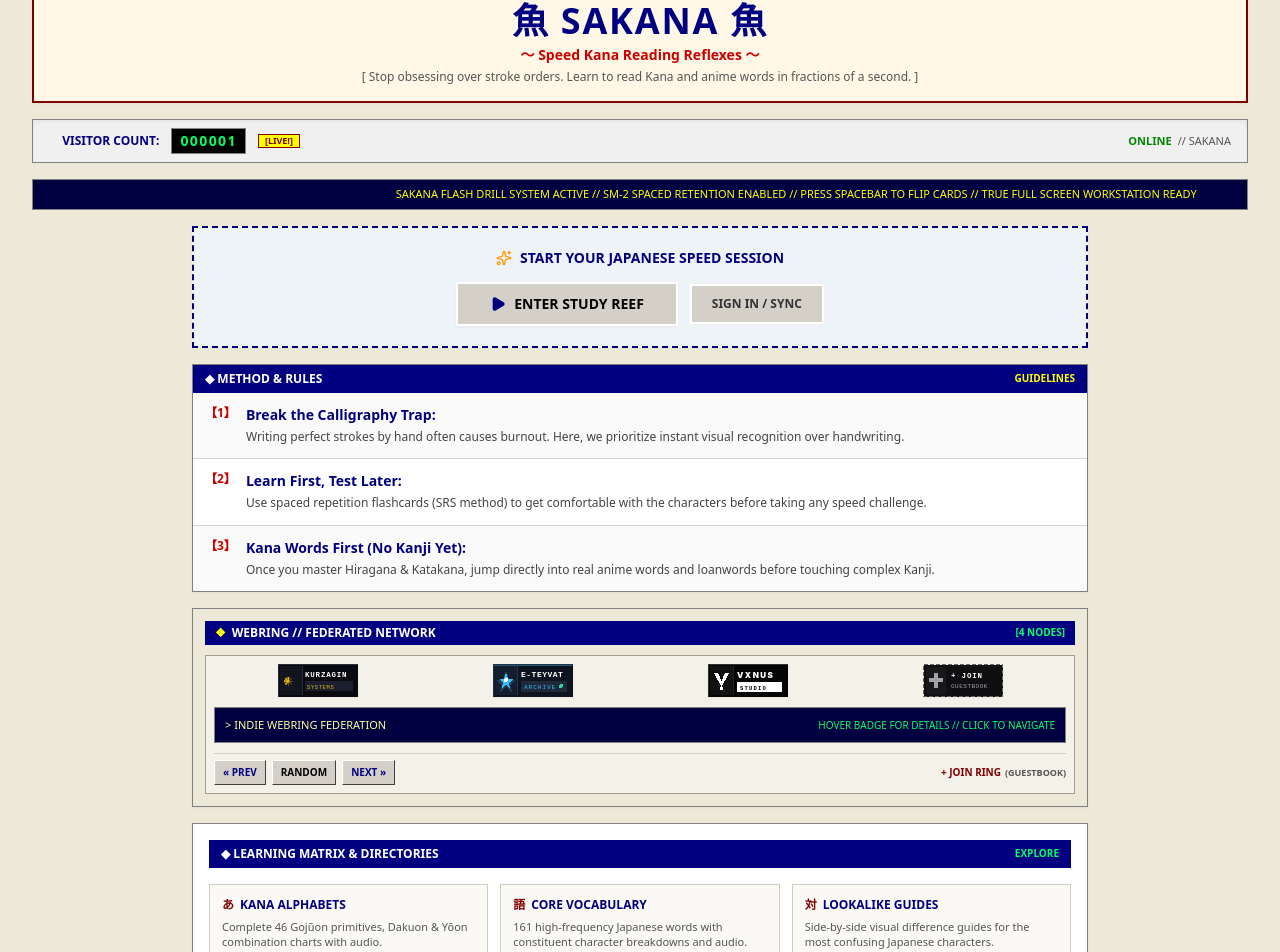
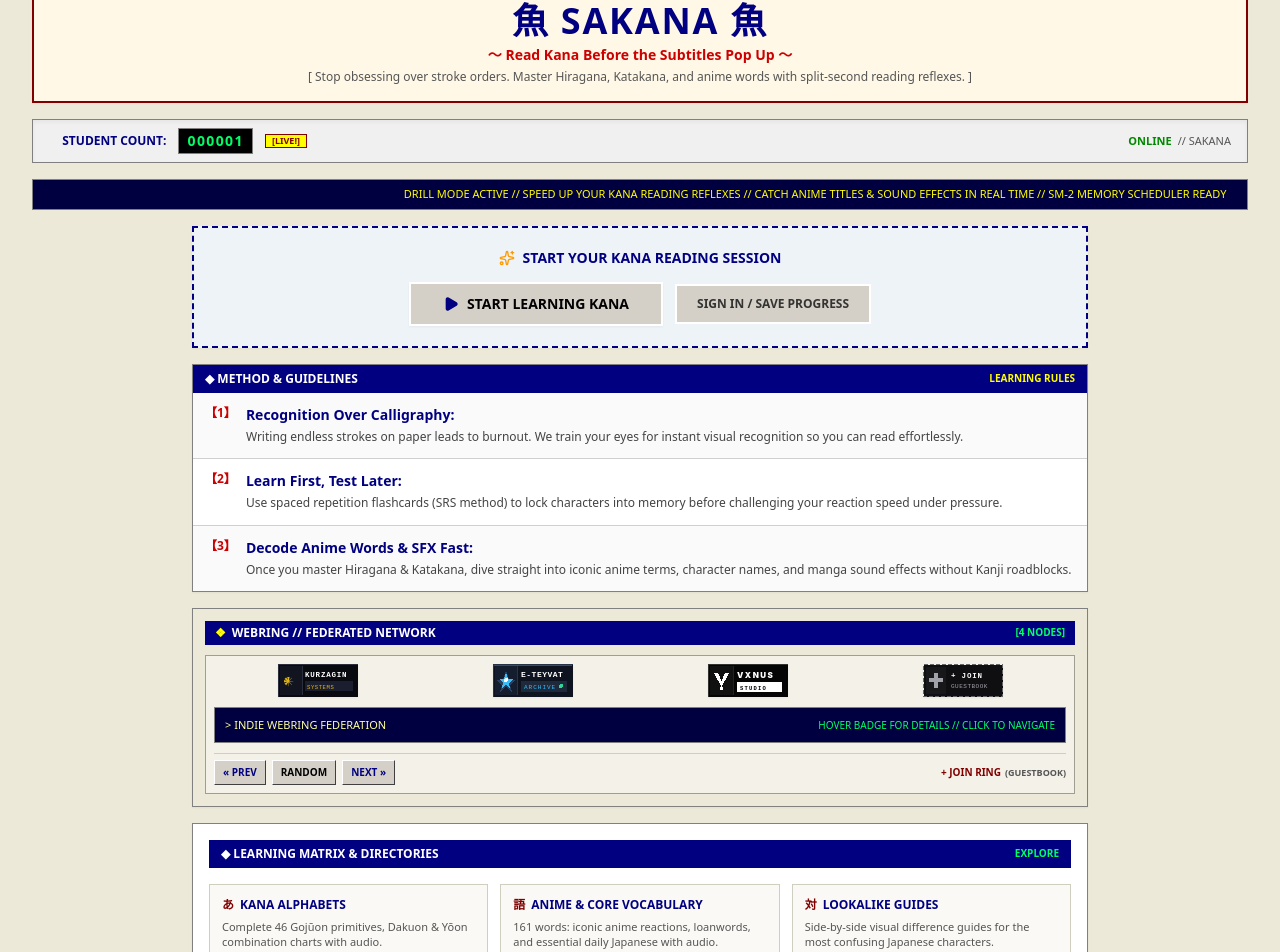
Before and after one commit to kurzagin/japanese-learning, a Next.js app: page / in a window 1280 px wide. Shown: the part 138-1090 px from the top of the page. Built offline with nearby package versions, Linux system fonts and the light colour scheme; no server answers; the database is empty.

Commit message:
chore: pivot copywriting and SEO to anime kana learning

```diff
--- a/src/app/HomeClient.tsx
+++ b/src/app/HomeClient.tsx
@@ -193,10 +193,10 @@ export default function HomePage() {
                   <div className="space-y-1.5">
                     <div className="font-bold text-[#000080] flex items-center gap-1.5">
                       <span className="text-[#800000]">語</span>
-                      <span>CORE VOCABULARY</span>
+                      <span>ANIME &amp; CORE VOCABULARY</span>
                     </div>
                     <p className="text-[11px] text-[#555] leading-snug">
-                      161 high-frequency Japanese words with constituent character breakdowns and audio.
+                      161 words: iconic anime reactions, loanwords, and essential daily Japanese with audio.
                     </p>
                   </div>
                   <div className="mt-3 pt-2 border-t border-[#e0ded0] flex flex-col gap-1 text-[11px]">
@@ -207,7 +207,7 @@ export default function HomePage() {
                       &bull; さかな (Fish / SaKana)
                     </Link>
                     <Link href="/words/neko" className="text-[#555] hover:underline">
-                      &bull; ねこ (Cat)
+                      &bull; ねこ (Cat / Anime Companion)
                     </Link>
                     <Link href="/words/arigatou" className="text-[#555] hover:underline">
                       &bull; ありがとう (Thank you)
@@ -260,14 +260,14 @@ export default function HomePage() {
         </div>
       </main>
 
-      {/* Docked Retro Footer & Status Bar */}
+      {/* Docked Footer & Status Bar */}
       <footer className="border-t border-[#808080] bg-[#d4d0c8] px-3 sm:px-6 py-2 text-[11px] text-[#404040] flex items-center justify-between font-mono shrink-0">
         <div className="flex items-center gap-2">
           <span className="w-2 h-2 rounded-full bg-[#00aa00]"></span>
           <span>SAKANA READY</span>
         </div>
         <div className="flex items-center gap-4 text-[10px]">
-          <span className="hidden sm:inline">SAKANA PROJECT // JAPANESE READING SPEED DRILL</span>
+          <span className="hidden sm:inline">SAKANA PROJECT // KANA SPEED DRILL FOR ANIME FANS</span>
           <span className="border-l border-[#808080] pl-2 font-mono">UTF-8 // MULTILINGUAL</span>
         </div>
       </footer>
--- a/src/app/layout.tsx
+++ b/src/app/layout.tsx
@@ -13,27 +13,29 @@ export const viewport: Viewport = {
 export const metadata: Metadata = {
   metadataBase: new URL(siteUrl),
   title: {
-    default: "SaKana (魚) — Japanese Kana & Vocabulary Speed Drill",
+    default: "SaKana (魚) — Learn Kana for Anime Fans | Japanese Speed Drill",
     template: "%s | SaKana (魚)",
   },
   description:
-    "Master Hiragana, Katakana, and essential Japanese vocabulary fast with high-speed SRS flashcards, Voicevox audio pronunciation, and arcade drills.",
+    "Master Hiragana, Katakana, and iconic anime words fast. Built for anime and manga fans who want instant reading reflexes without handwriting burnout.",
   applicationName: "SaKana",
   authors: [{ name: "SaKana Project Team" }],
   generator: "Next.js",
   keywords: [
-    "Learn Japanese",
-    "Hiragana",
-    "Katakana",
+    "Learn Japanese for anime",
+    "Anime Hiragana",
+    "Anime Katakana",
+    "Read anime subtitles",
+    "Manga sound effects",
     "Japanese flashcards",
-    "Belajar Bahasa Jepang",
+    "Belajar Bahasa Jepang anime",
     "日本語学習",
     "ひらがな",
     "カタカナ",
     "Spaced Repetition System",
     "SRS Japanese",
     "Voicevox Japanese",
-    "Japanese vocabulary speed drill",
+    "Anime vocabulary speed drill",
   ],
   creator: "SaKana",
   publisher: "SaKana",
@@ -55,9 +57,9 @@ export const metadata: Metadata = {
     locale: "en_US",
     alternateLocale: ["id_ID", "ja_JP"],
     url: siteUrl,
-    title: "SaKana (魚) — Japanese Speed Drill & SRS Flashcards",
+    title: "SaKana (魚) — Learn Kana for Anime Fans | Japanese Speed Drill",
     description:
-      "Interactive Japanese learning web app featuring Hiragana & Katakana speed drills, native Voicevox neural audio, arcade challenges, and SM-2 spaced repetition.",
+      "Instant Kana recognition drill for anime & manga fans. Master Hiragana, Katakana, and anime vocabulary with SM-2 spaced repetition and Voicevox audio.",
     siteName: "SaKana",
   },
   twitter: {
--- a/src/app/opengraph-image.tsx
+++ b/src/app/opengraph-image.tsx
@@ -1,6 +1,6 @@
 import { ImageResponse } from "next/og";
 
-export const alt = "SaKana (魚) — Japanese Kana & Vocabulary Speed Drill";
+export const alt = "SaKana (魚) — Kana Reading Speed Drill for Anime Fans";
 export const size = {
   width: 1200,
   height: 630,
@@ -24,7 +24,7 @@ export default async function Image() {
           padding: "40px",
         }}
       >
-        {/* Top retro bar */}
+        {/* Top header bar */}
         <div
           style={{
             display: "flex",
@@ -39,7 +39,7 @@ export default async function Image() {
             letterSpacing: "2px",
           }}
         >
-          <span>魚 SAKANA // JAPANESE SPEED DRILL</span>
+          <span>魚 SAKANA // JAPANESE SPEED DRILL FOR ANIME FANS</span>
           <span style={{ color: "#00ff66" }}>● ONLINE</span>
         </div>
 
@@ -70,13 +70,13 @@ export default async function Image() {
           </div>
           <div
             style={{
-              fontSize: "32px",
+              fontSize: "30px",
               fontWeight: 700,
               color: "#cc0000",
               marginBottom: "16px",
             }}
           >
-            〜 Master Hiragana, Katakana & Core Vocabulary 〜
+            〜 Read Kana Before the Subtitles Pop Up 〜
           </div>
           <div
             style={{
@@ -87,13 +87,13 @@ export default async function Image() {
             }}
           >
             <span style={{ backgroundColor: "#000080", color: "#fff", padding: "6px 16px" }}>
-              SM-2 Spaced Repetition
+              Hiragana & Katakana
             </span>
             <span style={{ backgroundColor: "#800000", color: "#fff", padding: "6px 16px" }}>
-              Voicevox AI Audio
+              Anime Vocabulary & SFX
             </span>
             <span style={{ backgroundColor: "#006600", color: "#fff", padding: "6px 16px" }}>
-              Arcade Speed Drills
+              Voicevox Audio
             </span>
           </div>
         </div>
@@ -111,7 +111,7 @@ export default async function Image() {
           }}
         >
           <span>https://sakanajp.site</span>
-          <span>FREE ONLINE JAPANESE DRILL ENGINE</span>
+          <span>SPEED DRILL FOR ANIME & MANGA FANS</span>
         </div>
       </div>
     ),
--- a/src/app/words/page.tsx
+++ b/src/app/words/page.tsx
@@ -2,24 +2,25 @@ import type { Metadata } from "next";
 import WordsHubClient from "./WordsHubClient";
 
 export const metadata: Metadata = {
-  title: "Japanese Core Vocabulary Directory — 161 Essential Words with Audio",
+  title: "Core & Anime Japanese Vocabulary Directory — 161 Words with Audio",
   description:
-    "Explore essential Japanese Hiragana and Katakana vocabulary words with native Voicevox audio pronunciation, spelling breakdowns, English & Indonesian translations, and SRS practice cards.",
+    "Explore essential Japanese Hiragana and Katakana vocabulary words including popular anime terms with native Voicevox audio pronunciation, spelling breakdowns, English & Indonesian translations, and SRS practice cards.",
   alternates: {
     canonical: "/words",
   },
   openGraph: {
-    title: "Japanese Core Vocabulary Directory | SaKana",
+    title: "Core & Anime Japanese Vocabulary Directory | SaKana",
     description:
-      "Master essential Hiragana & Katakana words with native audio pronunciation and character breakdowns.",
+      "Master essential Hiragana & Katakana words and anime loanwords with native audio pronunciation and character breakdowns.",
     url: "/words",
   },
   keywords: [
+    "japanese anime vocabulary",
+    "anime words hiragana katakana",
     "japanese vocabulary list",
     "hiragana words",
     "katakana words",
     "learn japanese words",
-    "elementary japanese vocabulary",
     "sakanajp vocabulary",
   ],
 };
--- a/src/data/i18n.ts
+++ b/src/data/i18n.ts
@@ -412,22 +412,22 @@ export const translations: Record<Locale, TranslationSchema> = {
       mainNavigation: "Main Navigation",
     },
     home: {
-      welcomeBadge: "WELCOME TO SAKANA JAPANESE SPEED DRILL",
-      tagline: "Speed Kana Reading Reflexes",
-      subTagline: "Stop obsessing over stroke orders. Learn to read Kana and anime words in fractions of a second.",
-      counterLabel: "VISITOR COUNT:",
-      startSessionBanner: "START YOUR JAPANESE SPEED SESSION",
-      ticker: "SAKANA FLASH DRILL SYSTEM ACTIVE // SM-2 SPACED RETENTION ENABLED // PRESS SPACEBAR TO FLIP CARDS // TRUE FULL SCREEN WORKSTATION READY",
-      ctaEnter: "ENTER STUDY REEF",
-      ctaLogin: "SIGN IN / SYNC",
-      ruleTitle: "METHOD & RULES",
-      ruleTag: "GUIDELINES",
-      rule1Title: "Break the Calligraphy Trap",
-      rule1Desc: "Writing perfect strokes by hand often causes burnout. Here, we prioritize instant visual recognition over handwriting.",
+      welcomeBadge: "SPEED RECOGNITION DRILL FOR ANIME FANS",
+      tagline: "Read Kana Before the Subtitles Pop Up",
+      subTagline: "Stop obsessing over stroke orders. Master Hiragana, Katakana, and anime words with split-second reading reflexes.",
+      counterLabel: "STUDENT COUNT:",
+      startSessionBanner: "START YOUR KANA READING SESSION",
+      ticker: "DRILL MODE ACTIVE // SPEED UP YOUR KANA READING REFLEXES // CATCH ANIME TITLES & SOUND EFFECTS IN REAL TIME // SM-2 MEMORY SCHEDULER READY",
+      ctaEnter: "START LEARNING KANA",
+      ctaLogin: "SIGN IN / SAVE PROGRESS",
+      ruleTitle: "METHOD & GUIDELINES",
+      ruleTag: "LEARNING RULES",
+      rule1Title: "Recognition Over Calligraphy",
+      rule1Desc: "Writing endless strokes on paper leads to burnout. We train your eyes for instant visual recognition so you can read effortlessly.",
       rule2Title: "Learn First, Test Later",
-      rule2Desc: "Use spaced repetition flashcards (SRS method) to get comfortable with the characters before taking any speed challenge.",
-      rule3Title: "Kana Words First (No Kanji Yet)",
-      rule3Desc: "Once you master Hiragana & Katakana, jump directly into real anime words and loanwords before touching complex Kanji.",
+      rule2Desc: "Use spaced repetition flashcards (SRS method) to lock characters into memory before challenging your reaction speed under pressure.",
+      rule3Title: "Decode Anime Words & SFX Fast",
+      rule3Desc: "Once you master Hiragana & Katakana, dive straight into iconic anime terms, character names, and manga sound effects without Kanji roadblocks.",
     },
     about: {
       windowTitle: "About SaKana",
@@ -525,11 +525,11 @@ export const translations: Record<Locale, TranslationSchema> = {
       statusActive: "ACTIVE",
       statusInit: "NEW",
       sec1Title: "HIRAGANA",
-      sec1Sub: "THE SHALLOWS",
+      sec1Sub: "FOUNDATION // 46 PRIMITIVES",
       sec2Title: "KATAKANA",
-      sec2Sub: "THE RIVER",
-      sec3Title: "KANA WORDS",
-      sec3Sub: "THE REEF (ANIME & DAILY)",
+      sec2Sub: "ANIME TITLES & SOUND EFFECTS",
+      sec3Title: "ANIME & MEDIA VOCAB",
+      sec3Sub: "ICONIC WORDS & LOANWORDS",
       statusDone: "[DONE]",
       statusReady: "[READY]",
       statusLocked: "[LOCKED]",
@@ -795,22 +795,22 @@ export const translations: Record<Locale, TranslationSchema> = {
       mainNavigation: "Navigasi Utama",
     },
     home: {
-      welcomeBadge: "SELAMAT DATANG DI SAKANA SPEED DRILL",
-      tagline: "Latih Refleks Membaca Kana",
-      subTagline: "Jangan terjebak keharusan menulis tulisan rapi. Latih mata membaca Hiragana, Katakana, dan kosakata anime dalam sekejap.",
-      counterLabel: "PENGUNJUNG:",
-      startSessionBanner: "MULAI SESI LATIHAN REFLEKS JEPANG",
-      ticker: "SISTEM SAKANA SPEED DRILL AKTIF // INTERVAL MEMORI SM-2 SIAP // TEKAN SPASI UNTUK BUKA KARTU // MODE WORKSTATION SIAP",
-      ctaEnter: "MULAI LATIHAN",
-      ctaLogin: "MASUK / SINKRONISASI",
+      welcomeBadge: "LATIHAN REFLEKS MEMBACA KANA UNTUK PENGGEMAR ANIME",
+      tagline: "Baca Kana Sebelum Teks Subtitle Muncul",
+      subTagline: "Jangan terjebak keharusan menulis goresan rumit. Kuasai Hiragana, Katakana, dan kosakata anime dengan kecepatan refleks.",
+      counterLabel: "JUMLAH PELAJAR:",
+      startSessionBanner: "MULAI SESI LATIHAN REFLEKS KANA",
+      ticker: "MODE LATIHAN AKTIF // LATIH REFLEKS BACA KANA // TANGKAP JUDUL ANIME & EFEK SUARA MANGA DALAM SEKEJAP // INTERVAL MEMORI SM-2 SIAP",
+      ctaEnter: "MULAI BELAJAR KANA",
+      ctaLogin: "MASUK / SIMPAN PROGRESS",
       ruleTitle: "METODE & PANDUAN",
-      ruleTag: "PETUNJUK",
-      rule1Title: "Lepaskan Jebakan Menulis Rapi",
-      rule1Desc: "Menulis goresan berulang kali bikin cepat bosan. Di sini kita fokus pada pengenalan instan saat melihat karakter.",
+      ruleTag: "PETUNJUK BELAJAR",
+      rule1Title: "Prioritaskan Refleks Membaca",
+      rule1Desc: "Menulis goresan berulang kali di kertas bikin cepat lelah. Kami melatih refleks mata untuk mengenali karakter secara instan agar kamu bisa langsung membaca.",
       rule2Title: "Pahami Dulu, Uji Kemudian",
-      rule2Desc: "Gunakan mode kartu pengulangan berkala (metode SRS) santai tanpa timer sebelum menguji kecepatan refleksmu.",
-      rule3Title: "Langsung ke Kosakata (Tanpa Kanji Dulu)",
-      rule3Desc: "Setelah paham Hiragana & Katakana, langsung coba membaca kosakata anime dan kata serapan sehari-hari sebelum belajar Kanji.",
+      rule2Desc: "Gunakan kartu pengulangan berkala (metode SRS) untuk mengunci karakter ke memori jangka panjang sebelum menguji kecepatan refleksmu di bawah tekanan waktu.",
+      rule3Title: "Kuasai Kosakata Anime & SFX Lebih Cepat",
+      rule3Desc: "Setelah paham Hiragana & Katakana, langsung terapkan membaca judul anime, nama karakter, dan efek suara manga (onomatope) tanpa terhalang Kanji rumit.",
     },
     about: {
       windowTitle: "Tentang SaKana",
@@ -908,11 +908,11 @@ export const translations: Record<Locale, TranslationSchema> = {
       statusActive: "AKTIF",
       statusInit: "BARU",
       sec1Title: "HIRAGANA DASAR",
-      sec1Sub: "THE SHALLOWS",
+      sec1Sub: "PONDASI // 46 PRIMITIF",
       sec2Title: "KATAKANA",
-      sec2Sub: "THE RIVER",
-      sec3Title: "KATA KANA (ANIME & SEHARI-HARI)",
-      sec3Sub: "THE REEF",
+      sec2Sub: "JUDUL ANIME & EFEK SUARA",
+      sec3Title: "KOSAKATA ANIME & MEDIA",
+      sec3Sub: "KATA IKONIK & SERAPAN",
       statusDone: "[SELESAI]",
       statusReady: "[SIAP]",
       statusLocked: "[TERKUNCI]",
@@ -1178,22 +1178,22 @@ export const translations: Record<Locale, TranslationSchema> = {
       mainNavigation: "メインナビゲーション",
     },
     home: {
-      welcomeBadge: "ようこそ！ SAKANAかな速読ドリルへ",
-      tagline: "かな文字の反射神経を鍛える",
-      subTagline: "筆順の完璧さに縛られるのは終わり。ひらがな・カタカナ・アニメ単語を瞬時に読む訓練。",
-      counterLabel: "訪問者数:",
-      startSessionBanner: "日本語速読セッションを開始",
-      ticker: "SAKANA高速反射修練システム稼働中 // SM-2間隔反復記憶有効 // スペースキーでカード反転 // 全画面集中道場",
-      ctaEnter: "道場に入る",
-      ctaLogin: "ログイン / 同期",
-      ruleTitle: "心得とルール",
-      ruleTag: "GUIDELINES",
-      rule1Title: "手書き完璧主義からの脱却",
-      rule1Desc: "文字を綺麗に書く練習で挫折していませんか？ここでは「見て0.5秒で読める」認識力を鍛えます。",
-      rule2Title: "まずは反復学習、テストは後から",
-      rule2Desc: "間隔反復単語カード（SRS方式）でしっかり馴染んでから、タイムアタックに挑戦します。",
-      rule3Title: "漢字は後回し！生きた単語から",
-      rule3Desc: "ひらがな・カタカナを覚えたら、すぐにアニメやゲームで使われる実戦単語を読み進めます。",
+      welcomeBadge: "アニメファンのための「かな文字」瞬時認識ドリル",
+      tagline: "字幕が出る前に、かなを読もう",
+      subTagline: "綺麗な手書き練習で挫折する必要はありません。ひらがな・カタカナ・アニメ頻出語を瞬時に読む反射神経を鍛えます。",
+      counterLabel: "学習者数:",
+      startSessionBanner: "かな文字速読セッションを開始",
+      ticker: "訓練モード稼働中 // かな文字の反射速度を強化 // アニメタイトルやマンガの効果音を瞬時に判別 // SM-2記憶スケジューラ待機中",
+      ctaEnter: "かな学習を始める",
+      ctaLogin: "ログイン / 進捗保存",
+      ruleTitle: "学習の心得とルール",
+      ruleTag: "LEARNING RULES",
+      rule1Title: "手書きよりも瞬時認識を優先",
+      rule1Desc: "ノートに何度も書く練習は疲れて挫折しがちです。まずは「見て0.5秒で読める」視覚反射を鍛えます。",
+      rule2Title: "理解してからタイムアタック",
+      rule2Desc: "間隔反復カード（SRS方式）で記憶を定着させてから、制限時間付きの反射テストに挑戦します。",
+      rule3Title: "アニメ単語と効果音をすぐ実戦投入",
+      rule3Desc: "かなを覚えたら難しい漢字は後回し。アニメタイトル、名セリフ、カタカナ効果音（擬音語）をそのまま読み進めます。",
     },
     about: {
       windowTitle: "SaKanaについて",
@@ -1291,11 +1291,11 @@ export const translations: Record<Locale, TranslationSchema> = {
       statusActive: "修行中",
       statusInit: "新規",
       sec1Title: "平仮名基礎",
-      sec1Sub: "THE SHALLOWS",
+      sec1Sub: "基礎 // 46文字",
       sec2Title: "片仮名",
-      sec2Sub: "THE RIVER",
-      sec3Title: "かな実戦単語",
-      sec3Sub: "THE REEF",
+      sec2Sub: "アニメタイトル・効果音",
+      sec3Title: "アニメ・メディア頻出語",
+      sec3Sub: "名セリフ・外来語",
       statusDone: "【済】",
       statusReady: "【挑】",
       statusLocked: "【封】",
```
Also changed, not shown: src/app/about/page.tsx (+4 -4 lines), src/app/page.tsx (+4 -4 lines), 1 other file (tests, documents, lock files or other folders).
